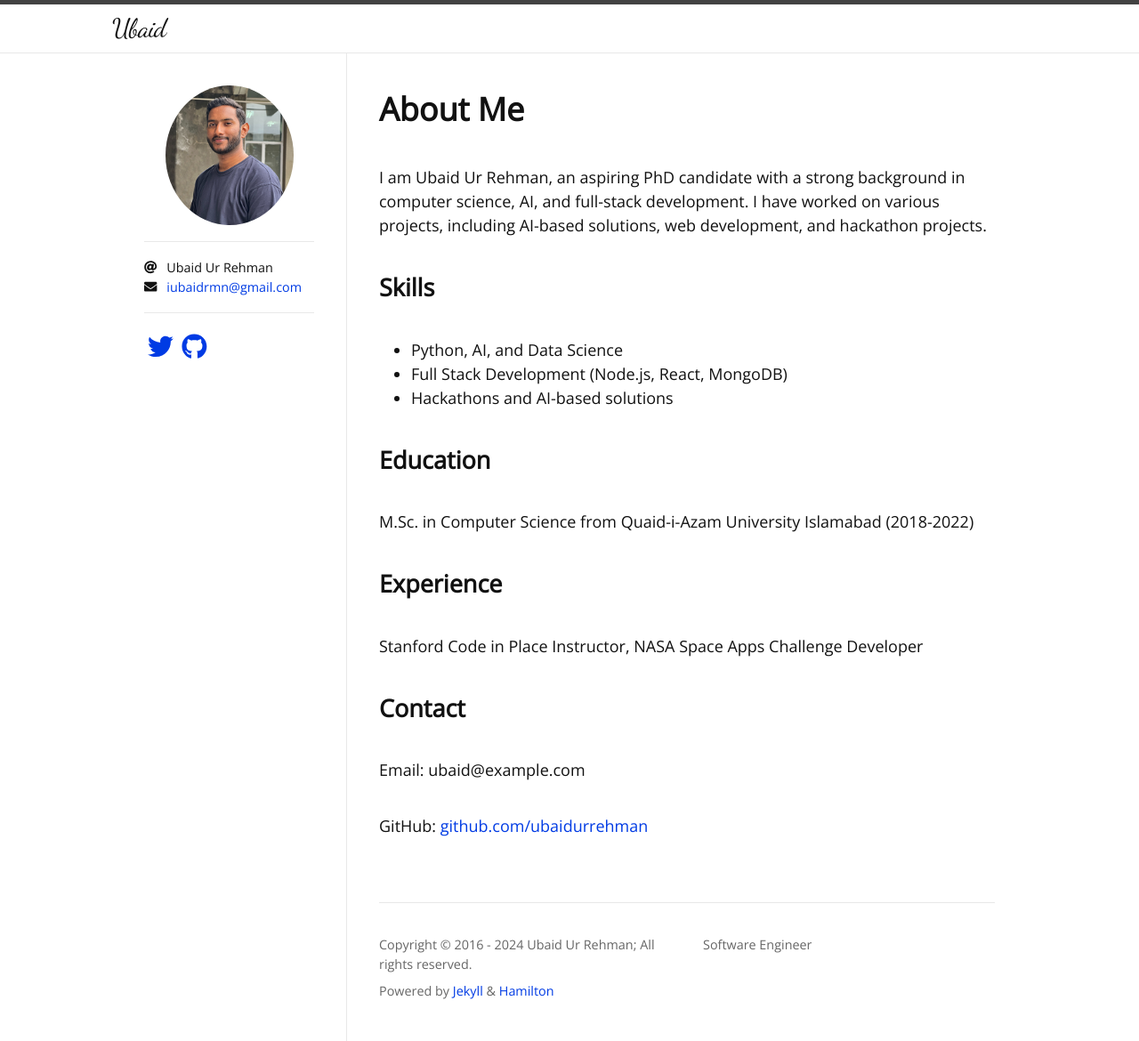
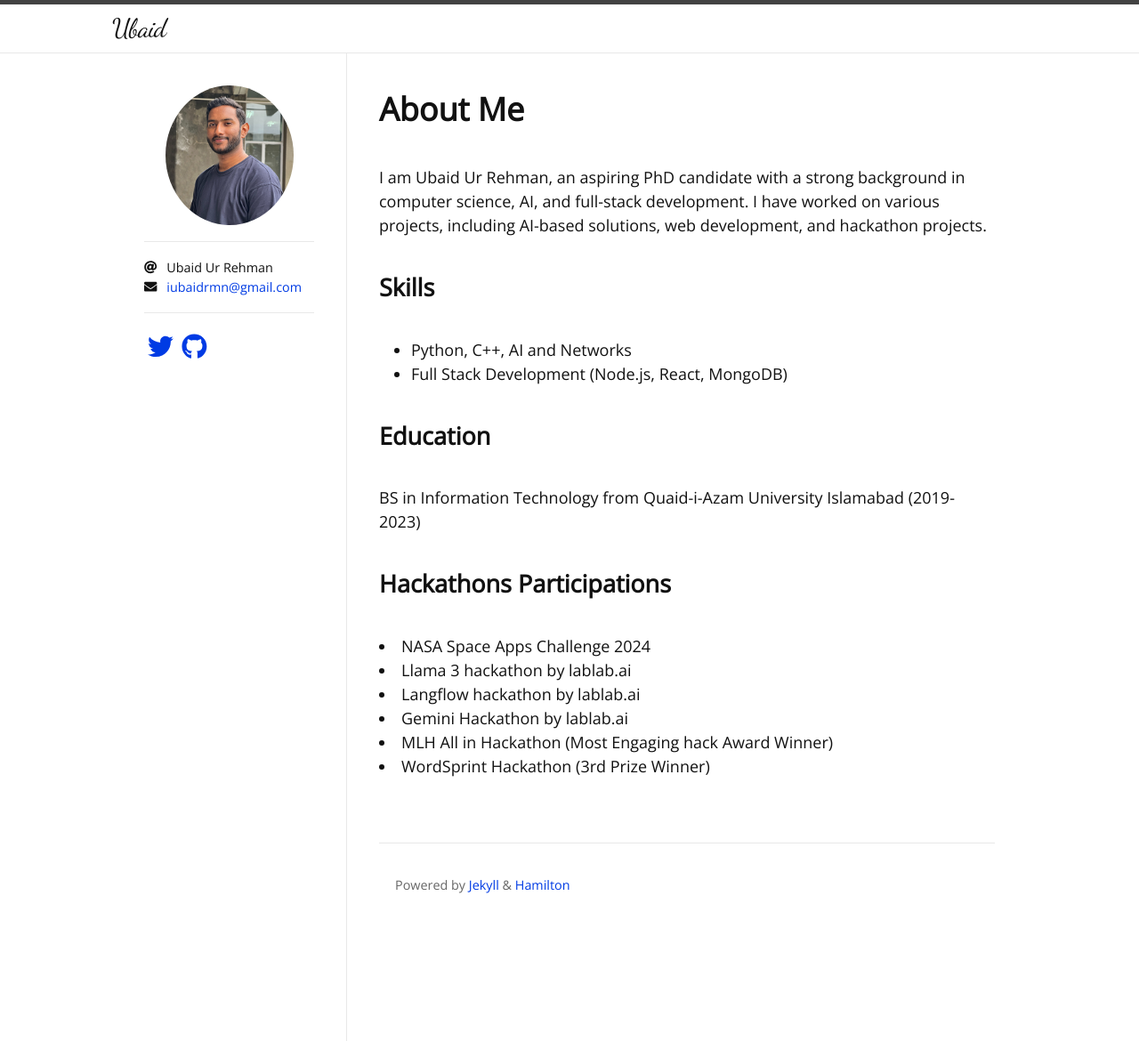
Before and after one commit to iubaidrmn/ubaid, a Jekyll site: the page built from index.html, in a window 1280 px wide. Shown: the whole page at 89% size. Built offline with Jekyll 4.4.1, drawn with Linux system fonts in a browser that asks for light colours; nearby versions of some CDN libraries; some web fonts are replaced; the list of posts is cut into pages by our own code.

Commit message:
site ready to be viewed version 1.1

```diff
--- a/_includes/footer.html
+++ b/_includes/footer.html
@@ -1,7 +1,7 @@
 <div class="footer-col-wrapper">
 
   <div class="footer-col">
-    <div class="copyright">
+    <!-- <div class="copyright">
       {% assign year_from = site.posts[-1].date | date: '%Y' %}
       {% assign year_to   = site.time | date: '%Y' %}
       {% if year_from == nil or year_from == year_to %}
@@ -12,13 +12,13 @@
       {% if site.author %}
       <p>Copyright © {{ year_string }} {{ site.author }}; All rights reserved.</p>
       {% endif %}
-    </div>
+    </div> -->
     <p>
       Powered by <a href="https://jekyllrb.com/">Jekyll</a> & <a href="https://github.com/ngzhio/jekyll-theme-hamilton">Hamilton</a>
     </p>
   </div>
 
-  <div class="footer-col">
+  <!-- <div class="footer-col">
     <p>{{ site.description | escape }}</p>
-  </div>
+  </div> -->
 </div>
--- a/_layouts/home.html
+++ b/_layouts/home.html
@@ -10,20 +10,23 @@ layout: default
 
     <h2>Skills</h2>
     <ul>
-      <li>Python, AI, and Data Science</li>
+      <li>Python, C++, AI and Networks</li>
       <li>Full Stack Development (Node.js, React, MongoDB)</li>
-      <li>Hackathons and AI-based solutions</li>
     </ul>
 
     <h2>Education</h2>
-    <p>M.Sc. in Computer Science from Quaid-i-Azam University Islamabad (2018-2022)</p>
+    <p>BS in Information Technology from Quaid-i-Azam University Islamabad (2019-2023)</p>
 
-    <h2>Experience</h2>
-    <p>Stanford Code in Place Instructor, NASA Space Apps Challenge Developer</p>
+    <h2>Hackathons Participations</h2>
+    <li>NASA Space Apps Challenge 2024</li>
+    <li>Llama 3 hackathon by lablab.ai</li>
+    <li>Langflow hackathon by lablab.ai</li>
+    <li>Gemini Hackathon by lablab.ai</li>
+    <li>MLH All in Hackathon (Most Engaging hack Award Winner)</li>
+    <li>WordSprint Hackathon (3rd Prize Winner)</li>
 
-    <h2>Contact</h2>
-    <p>Email: ubaid@example.com</p>
-    <p>GitHub: <a href="https://github.com/ubaidurrehman">github.com/ubaidurrehman</a></p>
+
+
   </section>
 
 </div>
```
